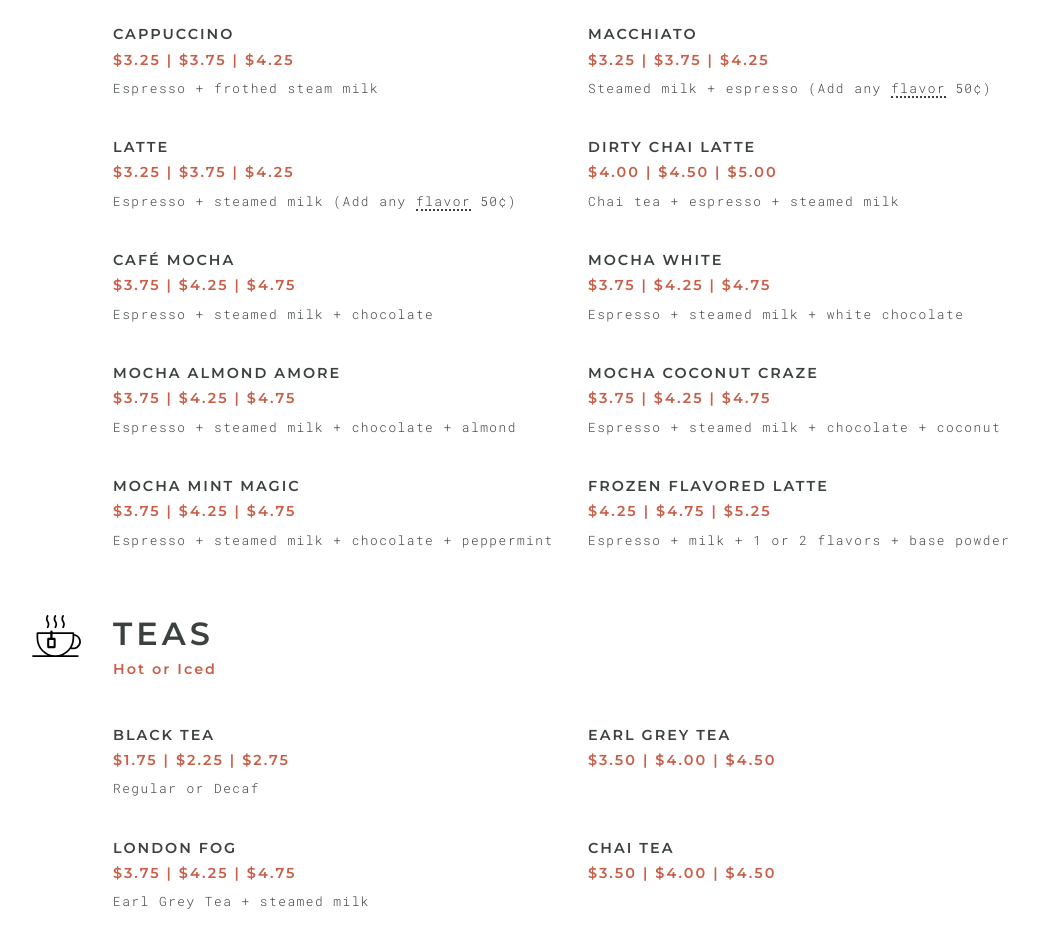
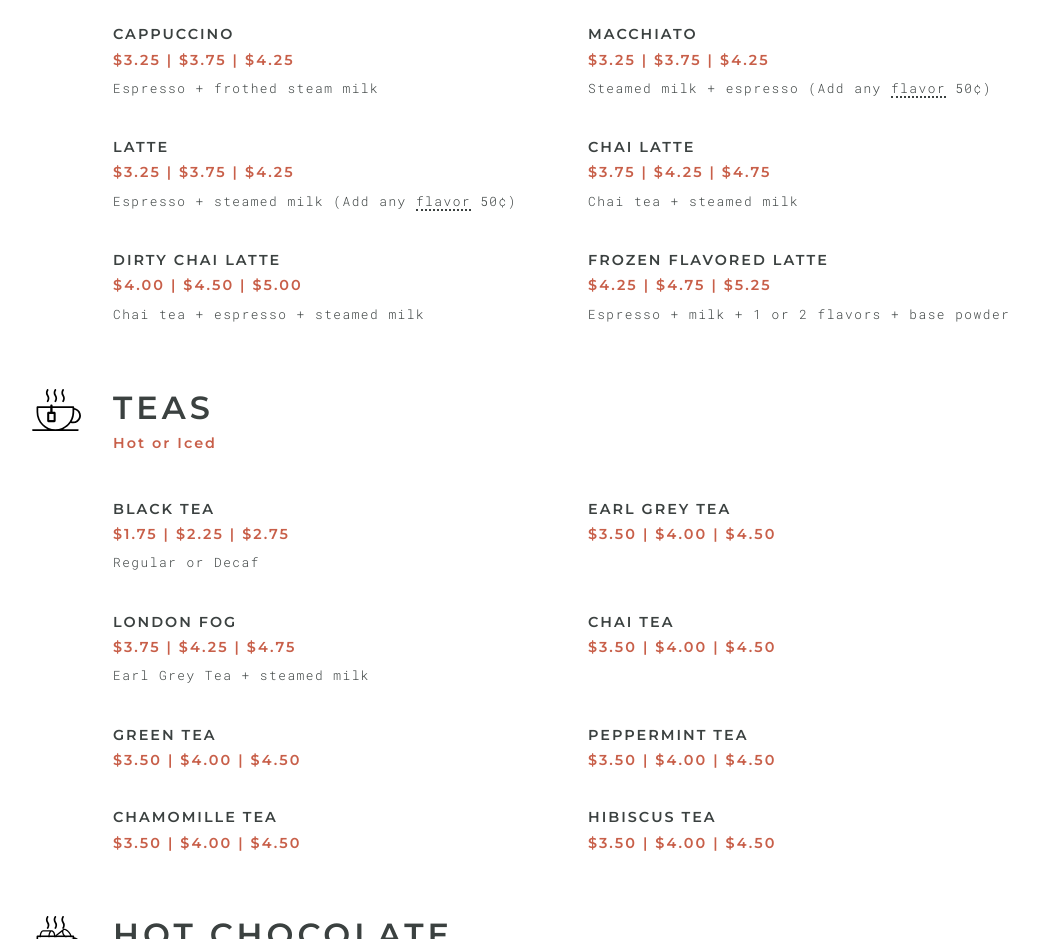
Before and after one commit to Tarek-Zaher/Bucks-Cup-Of-Joe, a plain HTML site: page index.html in a window 1280 px wide. Shown: the part 3340-4279 px from the top of the page, without its empty margins (67-1106 px from the left). Drawn offline with nearby package versions, Linux system fonts and the light colour scheme; some packages are replaced by stand-ins of ours.

Commit message:
remove more flavored lattes from menu

```diff
--- a/index.html
+++ b/index.html
@@ -197,8 +197,8 @@
             <p class="font-weight-light menu-item-description">Espresso + steamed milk (Add any <a class="tooltip-underline" data-toggle="tooltip" data-placement="top" title="Scroll down to see available syrups in 'Add-Ins & Extras' section below">flavor</a> 50&#162;)</p>
           </div>
           <div class="col-lg-5 mb-4">
-            <h4 class="text-uppercase menu-item mr-md-lg-3">Dirty Chai Latte</h4> <h4 class="text-uppercase menu-item price">$4.00 | $4.50 | $5.00</h4>
-            <p class="font-weight-light menu-item-description">Chai tea + espresso + steamed milk</p>
+            <h4 class="text-uppercase menu-item mr-md-lg-3">Chai Latte</h4> <h4 class="text-uppercase menu-item price">$3.75 | $4.25 | $4.75</h4>
+            <p class="font-weight-light menu-item-description">Chai tea + steamed milk</p>
           </div>
         </div>
         <!-- <div class="row text-center text-lg-left justify-content-center">
@@ -221,7 +221,7 @@
             <p class="font-weight-light menu-item-description">Chai tea + steamed milk</p>
           </div>
         </div> -->
-        <div class="row text-center text-lg-left justify-content-center">
+        <!-- <div class="row text-center text-lg-left justify-content-center">
           <div class="col-lg-5 mb-4">
             <h4 class="text-uppercase menu-item mr-md-lg-3">Café Mocha</h4> <h4 class="text-uppercase menu-item price">$3.75 | $4.25 | $4.75</h4>
             <p class="font-weight-light menu-item-description">Espresso + steamed milk + chocolate</p>
@@ -240,11 +240,15 @@
             <h4 class="text-uppercase menu-item mr-md-lg-3">Mocha Coconut Craze</h4> <h4 class="text-uppercase menu-item price">$3.75 | $4.25 | $4.75</h4>
             <p class="font-weight-light menu-item-description">Espresso + steamed milk + chocolate + coconut</p>
           </div>
-        </div>
+        </div> -->
         <div class="row text-center text-lg-left justify-content-center">
-          <div class="col-lg-5 mb-4">
+          <!-- <div class="col-lg-5 mb-4">
             <h4 class="text-uppercase menu-item mr-md-lg-3">Mocha Mint Magic</h4> <h4 class="text-uppercase menu-item price">$3.75 | $4.25 | $4.75</h4>
             <p class="font-weight-light menu-item-description">Espresso + steamed milk + chocolate + peppermint</p>
+          </div> -->
+          <div class="col-lg-5 mb-4">
+            <h4 class="text-uppercase menu-item mr-md-lg-3">Dirty Chai Latte</h4> <h4 class="text-uppercase menu-item price">$4.00 | $4.50 | $5.00</h4>
+            <p class="font-weight-light menu-item-description">Chai tea + espresso + steamed milk</p>
           </div>
           <div class="col-lg-5 mb-5">
             <h4 class="text-uppercase menu-item mr-md-lg-3">Frozen Flavored Latte</h4> <h4 class="text-uppercase menu-item price">$4.25 | $4.75 | $5.25</h4>
```
